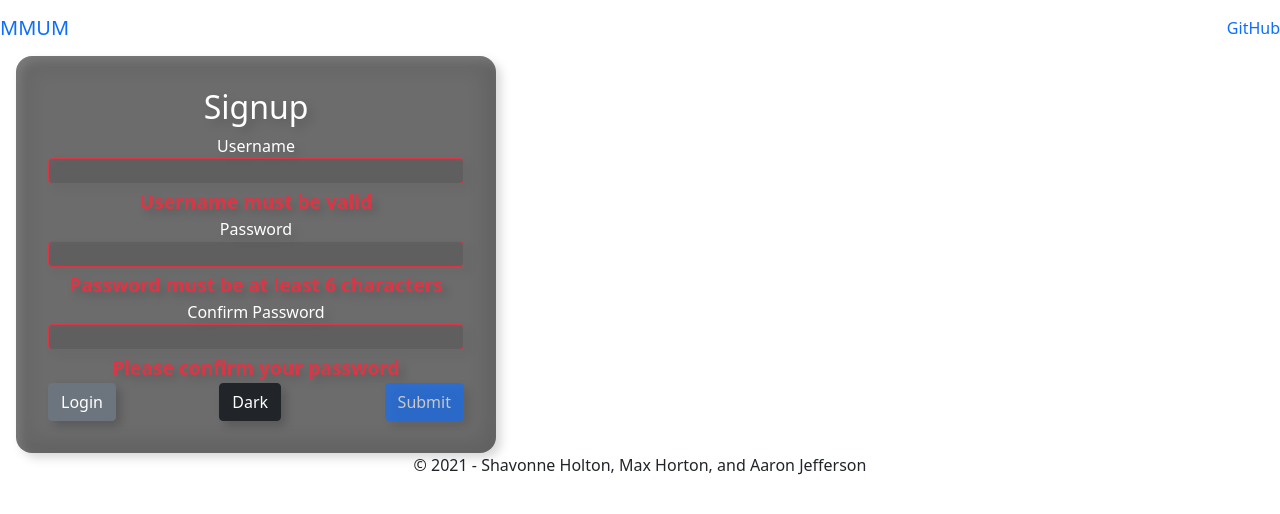
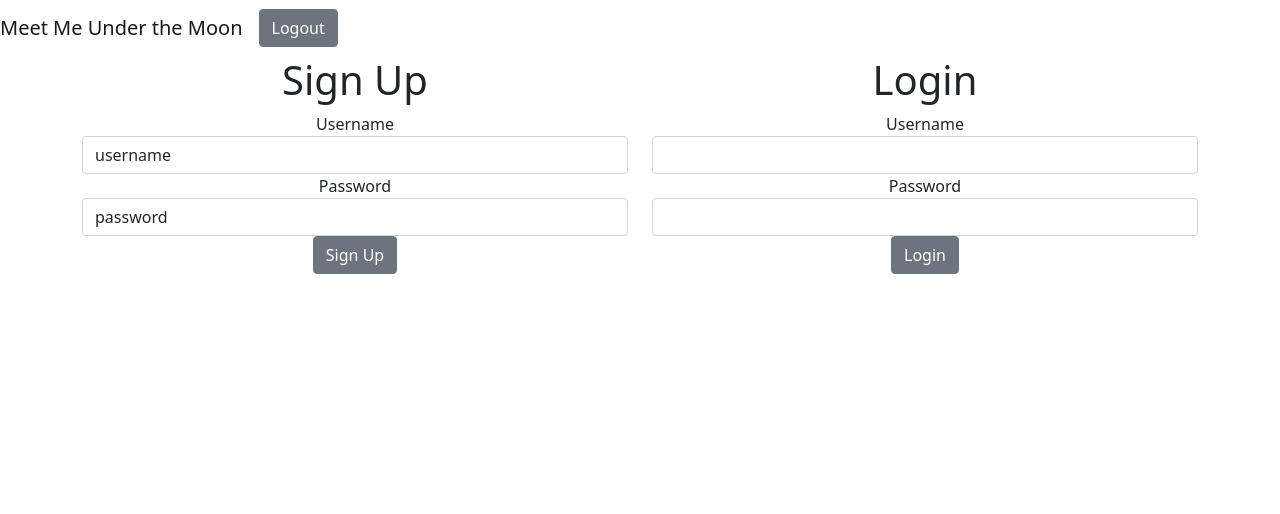
Before and after one commit to mthorton/mmum-client, a React (Create React App) app: page / in a window 1280 px wide. Shown: the top 514 px of the page. Built offline with nearby package versions, Linux system fonts and the light colour scheme.

Commit message:
working login and signup page and the ability to land on the home page.

```diff
--- a/src/App.js
+++ b/src/App.js
@@ -6,18 +6,46 @@
 import {
   BrowserRouter as Router
 } from 'react-router-dom';
-import Auth from './components/Auth/Auth';
+// import Auth from './components/Auth/Auth';
+import AuthMVP from './components/Auth/AuthMVP';
+
+import { useState, useEffect } from 'react';
+import Home from './components/site/Home';
+import NavBar from './home/NavBar';
 
 // import { makeStyles } from '@material-ui/styles';
 // import { CssBaseline } from '@material-ui/core';
 
 function App() {
+
+  const [sessionToken, setSessionToken] = useState('');
+
+  useEffect(() => {
+    if (localStorage.getItem('token')){
+      setSessionToken(localStorage.getItem('token'));
+    }
+  }, [])
+
+  const updateToken = (newToken) => {
+    localStorage.setItem('token', newToken);
+    setSessionToken(newToken);
+    console.log(sessionToken);
+  }
+
+  const clearToken = () => {
+    localStorage.clear();
+    setSessionToken('');
+  }
+
+  const protectedViews = () => {
+    return (sessionToken === localStorage.getItem('token') ? <Home token={sessionToken}/>
+    : <AuthMVP updateToken={updateToken}/>)
+  }
+
   return(
     <div className='App'>
-      <Header />
-      <Auth />
-      <Router></Router>
-      <Footer />
+      <NavBar clickLogout={clearToken}/>
+      {protectedViews()}
     </div>
   );
 }
--- /dev/null
+++ b/src/components/Auth/AuthMVP.js
@@ -0,0 +1,22 @@
+import React from 'react';
+import {Container, Row, Col} from 'reactstrap';
+
+import Signup from './Signup';
+import Login from './Login';
+
+const AuthMVP = (props) => {
+    return(
+        <Container className='auth-container'>
+            <Row>
+                <Col md="6">
+                    <Signup updateToken={props.updateToken} />
+                </Col>
+                <Col md="6" className="login-col">
+                    <Login updateToken={props.updateToken}/>
+                </Col>
+            </Row>
+        </Container>
+    )
+}
+
+export default AuthMVP;
--- /dev/null
+++ b/src/components/Auth/Login.js
@@ -0,0 +1,41 @@
+import React, {useState} from 'react';
+import {Form, FormGroup, Label, Input, Button} from 'reactstrap';
+
+const Login = (props) => {
+    const [username, setUsername] = useState('');
+    const [password, setPassword] = useState('');
+
+    let handleSubmit = (event) => {
+        event.preventDefault();
+        fetch('http://localhost:3000/user/login', {
+            method: 'POST',
+            body: JSON.stringify({user:{username: username, passwordhash: password}}),
+            headers: new Headers({
+                'Content-Type': 'application/json'
+            })
+        }).then(
+            (response) => response.json()
+        ).then((data) => {
+            props.updateToken(data.sessionToken)
+        })
+    }
+
+    return (
+        <div>
+            <h1>Login</h1>
+            <Form onSubmit={handleSubmit}>
+                <FormGroup>
+                    <Label htmlFor="username">Username</Label>
+                    <Input onChange={(e) => setUsername(e.target.value)} name="username" value={username}/>
+                </FormGroup>
+                <FormGroup>
+                    <Label htmlFor="password">Password</Label>
+                    <Input onChange={(e) => setPassword(e.target.value)} name="password" value={password}/>
+                </FormGroup>
+                <Button type="submit">Login</Button>
+            </Form>
+        </div>
+    )
+}
+
+export default Login;
--- /dev/null
+++ b/src/components/Auth/Signup.js
@@ -0,0 +1,41 @@
+import React, {useState} from 'react';
+import {Form, FormGroup, Label, Input, Button} from 'reactstrap';
+
+const Signup = (props) => {
+    const [username, setUsername] = useState("username");
+    const [password, setPassword] = useState("password");
+
+    let handleSubmit = (event) => {
+        event.preventDefault();
+        fetch('http://localhost:3000/user/register', {
+            method: 'POST',
+            body: JSON.stringify({user:{username: username, passwordhash: password}}),
+            headers: new Headers({
+                'Content-Type': 'application/json'
+            })
+        }).then(
+            (response) => response.json()
+        ).then((data) => {
+            props.updateToken(data.sessionToken)
+        })
+    }
+
+    return (
+        <div>
+            <h1>Sign Up</h1>
+            <Form onSubmit={handleSubmit}>
+                <FormGroup>
+                    <Label htmlFor="username">Username</Label>
+                    <Input onChange={(e) => setUsername(e.target.value)} name="username" value={username}/>
+                </FormGroup>
+                <FormGroup>
+                    <Label htmlFor="password">Password</Label>
+                    <Input onChange={(e) => setPassword(e.target.value)} name="password" value={password}/>
+                </FormGroup>
+                <Button type="submit">Sign Up</Button>
+            </Form>
+        </div>
+    )
+}
+
+export default Signup;
--- a/src/components/site/Home.js
+++ b/src/components/site/Home.js
@@ -7,7 +7,7 @@
                 <h1>Meet Me Under the Moon</h1>
                 <ul>
                     <li>
-                        <Link to='/eventlog'>Events</Link>
+                        {/* <Link to='/eventlog'>Events</Link> */}
                     </li>
                 </ul>
             </div>
--- a/src/home/NavBar.js
+++ b/src/home/NavBar.js
@@ -1,6 +1,16 @@
-import {useState} from 'react';
+import React, {useState} from 'react';
+import {
+    Navbar,
+    NavbarBrand,
+    Collapse,
+    NavbarToggler,
+    NavItem,
+    Button,
+    Nav
+} from 'reactstrap';
 
 const NavBar = (props) => {
+
     const [isOpen, setIsOpen] = useState(false);
 
     const toggle = () => {
@@ -10,7 +20,7 @@
 
     return(
         <Navbar color="faded" light expand="md">
-            <NavbarBrand href="/">Event Log</NavbarBrand>
+            <NavbarBrand href="/">Meet Me Under the Moon</NavbarBrand>
             <NavbarToggler onClick={toggle}/>
             <Collapse isOpen={isOpen} navbar>
                 <Nav className="ml-auto" navbar>
```
Also changed, not shown: src/components/Auth/Auth.js (+21 -0 lines).
